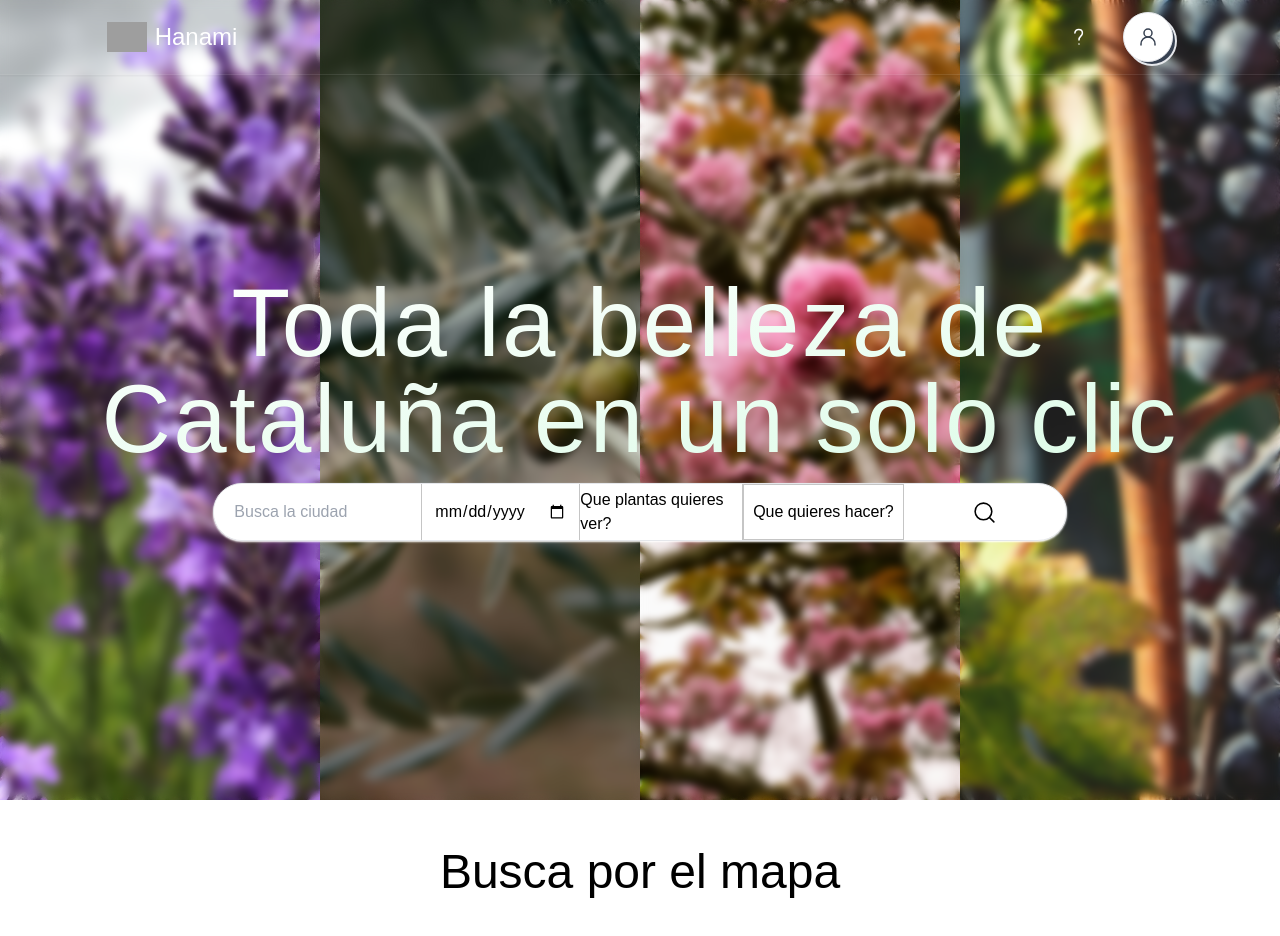
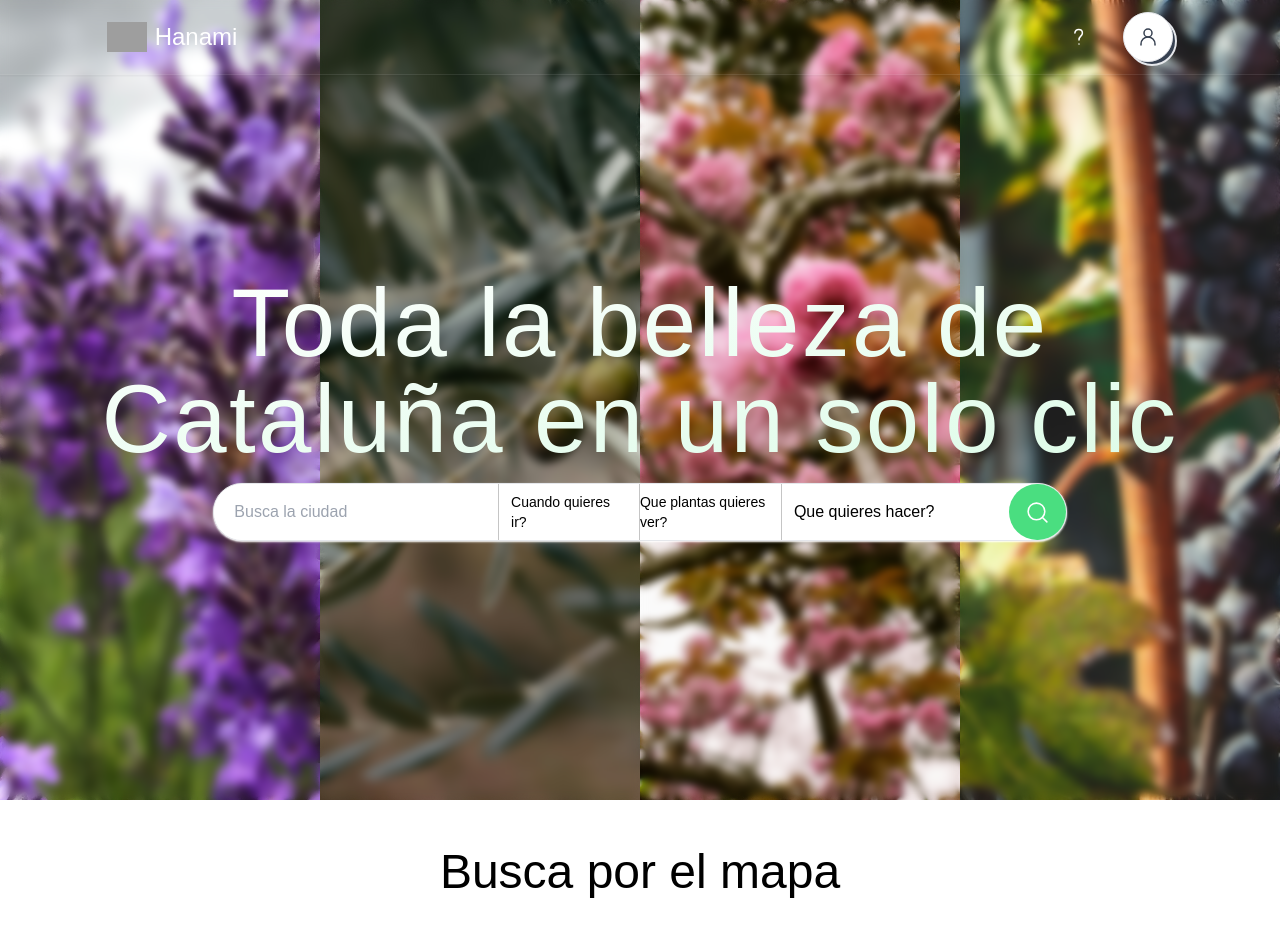
Before and after one commit to salah-NaN/front-hanami, a React (Vite) app: page / in a window 1280 px wide. Shown: the top 936 px of the page. Built offline with nearby package versions, Linux system fonts and the light colour scheme; no server answers; grey boxes are pictures that could not be loaded.

Commit message:
popUpFecha

```diff
--- /dev/null
+++ b/src/components/Buscador/PopUpFecha.jsx
@@ -0,0 +1,17 @@
+export const PopUpFecha = () => {
+  return (
+    <div className="bg-red-500 w-full absolute bottom-0">
+      <input
+        onChange={() =>
+          setSearchForm({ ...searchForm, fecha: event.target.value })
+        }
+        placeholder="Introduce tu fecha"
+        className="px-3 w-full border-r border-[#c5c5c5] bg-[#ffffff]
+                    lg:border-r lg:border-l lg:border-[#c5c5c5]"
+        type="date"
+      ></input>
+    </div>
+  );
+};
+
+export default PopUpFecha;
--- a/src/components/Buscador/SearchBar.jsx
+++ b/src/components/Buscador/SearchBar.jsx
@@ -1,6 +1,7 @@
 import { useEffect, useState, useRef } from "react";
 import { useNavigate } from "react-router-dom";
 import { PopUp } from "./PopUp";
+import PopUpFecha from "./PopUpFecha";
 
 export const SearchBar = ({ moveToSearchBar }) => {
   const navigate = useNavigate();
@@ -21,6 +22,7 @@ export const SearchBar = ({ moveToSearchBar }) => {
   const [popUp, setPopUp] = useState({
     flor: false,
     queHacer: false,
+    fecha: false,
   });
 
   useEffect(() => {
@@ -62,6 +64,29 @@ export const SearchBar = ({ moveToSearchBar }) => {
     setPopUp({ flor: popUp.flor, queHacer: false });
   };
 
+  const setFechaPopUp = (event) => {
+    setPopUp({ ...popUp, fecha: !popUp.fecha });
+  };
+
+  const handleCloseModal = (event) => {
+    if(!event.target.closest('.button')){
+      setPopUp({...popUp, fecha: false});
+    }
+  };
+
+  useEffect(() => {
+    const rootElement = document.getElementById("root");
+    if (popUp) {
+      rootElement.addEventListener("click", handleCloseModal);
+    } else {
+      rootElement.removeEventListener("click", handleCloseModal);
+    }
+
+    return () => {
+      rootElement.removeEventListener("click", handleCloseModal);
+    };
+  }, [popUp]);
+
   const onSubmitSearch = () => {
     event.preventDefault();
     //desestructuramos el objeto de searchForm
@@ -83,8 +108,11 @@ export const SearchBar = ({ moveToSearchBar }) => {
     >
       {/* <h1 className="text-center pt-20 text-7xl">Busca cositas</h1>  */}
       <div className="w-full flex items-center">
-        <form onSubmit={onSubmitSearch} className="w-full h-full flex flex-row">
-          <div className="flex-1 w-full">
+        <form
+          onSubmit={onSubmitSearch}
+          className="w-full h-full grid grid-cols-12"
+        >
+          <div className="w-full col-span-4">
             <input
               onChange={() =>
                 setSearchForm({
@@ -93,27 +121,28 @@ export const SearchBar = ({ moveToSearchBar }) => {
                 })
               }
               placeholder="Busca la ciudad"
-              className=" h-14 focus:outine-none border rounded-l-full border-[#c5c5c5] bg-[#ffffff]
+              className="w-full h-14 focus:outine-none border rounded-l-full border-[#c5c5c5] bg-[#ffffff]
                 lg:border-none placeholder:px-5 hover:border-none hover:rounded-full hover:bg-[#EBEBEB] "
             ></input>
           </div>
-          <div className="flex-none h-14 flex border-b border-[#c5c5c5] lg:border-none bg-red-500">
-            <input
-              onChange={() =>
-                setSearchForm({ ...searchForm, fecha: event.target.value })
-              }
-              placeholder=""
+          <div className="col-span-2 h-14 flex border-b border-[#c5c5c5] lg:border-none bg-red-500">
+            <div
               className="px-3 w-full border-r border-[#c5c5c5] bg-[#ffffff]
-                    lg:border-r lg:border-l lg:border-[#c5c5c5]"
-              type="date"
-            ></input>
+                   flex items-center justify-center lg:border-r lg:border-l
+                    lg:border-[#c5c5c5] text-sm cursor-pointer relative button"
+              id="button-open"
+              onClick={(event) => setFechaPopUp(event)}
+            >
+              Cuando quieres ir?
+            </div>
+            {popUp.fecha ? <PopUpFecha /> : null}
           </div>
-          <div className="w-full border-r border-[#c5c5c5] hover:bg-[#EBEBEB]">
+          <div className="col-span-2 w-full border-r border-[#c5c5c5] hover:bg-[#EBEBEB]">
             <div
               className="flex justify-center items-center w-full h-full cursor-pointer"
               onClick={() => setPopUp({ ...popUp, flor: !popUp.flor })}
             >
-              <div className="">Que plantas quieres ver?</div>
+              <div className="text-sm">Que plantas quieres ver?</div>
             </div>
 
             {popUp?.flor === true ? (
@@ -121,15 +150,47 @@ export const SearchBar = ({ moveToSearchBar }) => {
             ) : null}
           </div>
 
-          <div className="w-full">
+          <div className="w-full col-span-4">
             <div
-              className="w-full h-full flex justify-center items-center border border-[#c5c5c5] cursor-pointer hover:bg-[#EBEBEB]"
+              className="w-full h-full flex justify-between items-center border border-[#c5c5c5] cursor-pointer
+               hover:bg-[#EBEBEB] border-none rounded-full"
               onClick={() => setPopUp({ ...popUp, queHacer: !popUp.queHacer })}
             >
-              <div className="">Que quieres hacer?</div>
+              <div className="px-3">Que quieres hacer?</div>
+              <div className="">
+                <button
+                  className="w-full h-14 flex justify-center items-center bg-green-400 hover:bg-green-700 border-none rounded-full px-4"
+                  type="submit"
+                >
+                  <svg
+                    width="25px"
+                    height="25px"
+                    viewBox="0 0 24 24"
+                    stroke-width="1.5"
+                    fill="none"
+                    xmlns="http://www.w3.org/2000/svg"
+                    color="#FFFFFF"
+                  >
+                    <path
+                      d="M17 17L21 21"
+                      stroke="#FFFFFF"
+                      stroke-width="1.5"
+                      stroke-linecap="round"
+                      stroke-linejoin="round"
+                    ></path>
+                    <path
+                      d="M3 11C3 15.4183 6.58172 19 11 19C13.213 19 15.2161 18.1015 16.6644 16.6493C18.1077 15.2022 19 13.2053 19 11C19 6.58172 15.4183 3 11 3C6.58172 3 3 6.58172 3 11Z"
+                      stroke="#FFFFFF"
+                      stroke-width="1.5"
+                      stroke-linecap="round"
+                      stroke-linejoin="round"
+                    ></path>
+                  </svg>
+                </button>
+              </div>
             </div>
 
-            <div className="w-full border-r border-[#c5c5c5] hover:bg-[#EBEBEB]">
+            <div className="col-span-1 w-full border-r border-[#c5c5c5] hover:bg-[#EBEBEB]">
               <div
                 className=""
                 onClick={() =>
@@ -147,35 +208,6 @@ export const SearchBar = ({ moveToSearchBar }) => {
               </div>
             </div>
           </div>
-          <button
-            className="w-full h-14 flex justify-center items-center"
-            type="submit"
-          >
-            <svg
-              width="25px"
-              height="25px"
-              viewBox="0 0 24 24"
-              stroke-width="1.5"
-              fill="none"
-              xmlns="http://www.w3.org/2000/svg"
-              color="#000000"
-            >
-              <path
-                d="M17 17L21 21"
-                stroke="#000000"
-                stroke-width="1.5"
-                stroke-linecap="round"
-                stroke-linejoin="round"
-              ></path>
-              <path
-                d="M3 11C3 15.4183 6.58172 19 11 19C13.213 19 15.2161 18.1015 16.6644 16.6493C18.1077 15.2022 19 13.2053 19 11C19 6.58172 15.4183 3 11 3C6.58172 3 3 6.58172 3 11Z"
-                stroke="#000000"
-                stroke-width="1.5"
-                stroke-linecap="round"
-                stroke-linejoin="round"
-              ></path>
-            </svg>
-          </button>
         </form>
       </div>
     </div>
--- a/src/components/SliderItems/SliderItems.jsx
+++ b/src/components/SliderItems/SliderItems.jsx
@@ -110,6 +110,7 @@ export const SliderItems = ({
           </button>
         </div>
       </div>
+
       {/*  MOBILE  */}
       <div className="flex md:hidden border-none py-10 w-full">
         <Swiper
@@ -151,14 +152,11 @@ export const SliderItems = ({
           spaceBetween={50}
           slidesPerView={5}
           ref={swiperRef}
-          modules={[Navigation]}
+          modules={[Navigation, EffectCards]}
           breakpoints={{
             640: {
               slidesPerView: 3,
               spaceBetween: 10,
-            },
-            320: {
-              effect: "cards",
             },
           }}
         >
--- a/src/pages/Inicio.jsx
+++ b/src/pages/Inicio.jsx
@@ -61,7 +61,7 @@ export const Inicio = () => {
 
   return (
     <div className="">
-      <div className="">
+      <div className="" id="banner">
         <Banner />
       </div>
       <div className="bg-[#FFFFFF]" ref={scrollBuscadorRef}>
```
